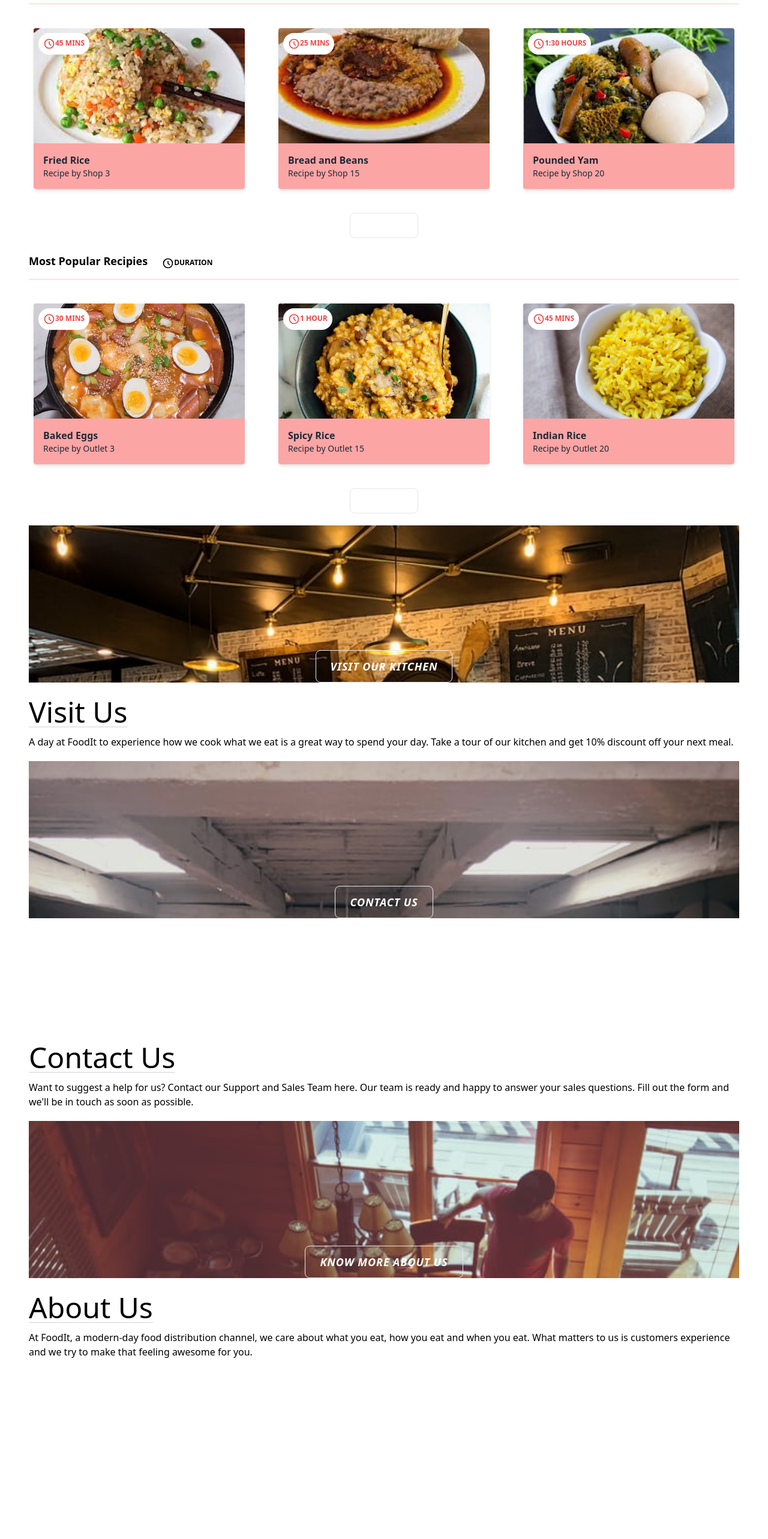
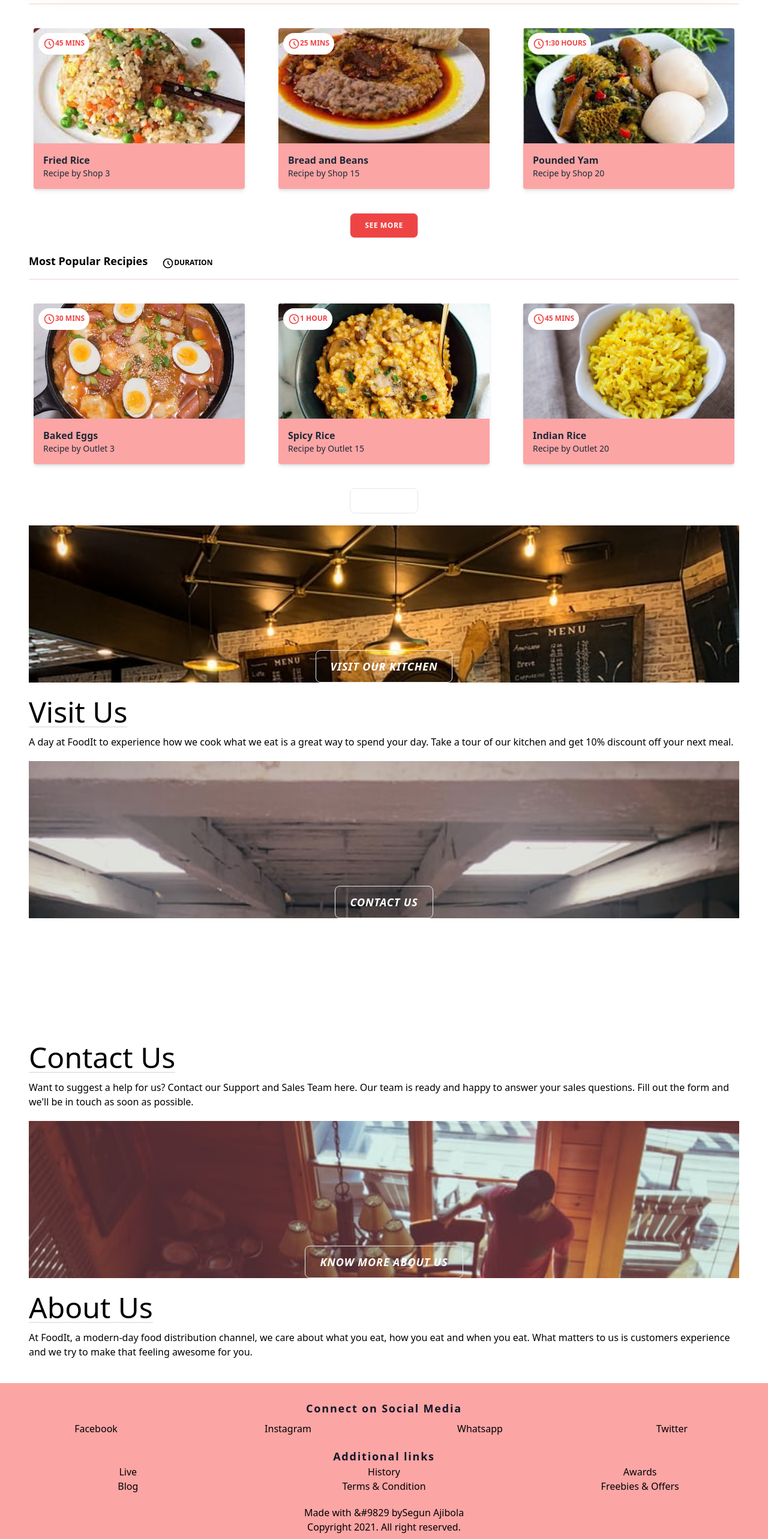
Before and after one commit to segunajibola/foodarena, a React (Create React App) app: page / in a window 1280 px wide. Shown: the part 742-3308 px from the top of the page at 60% size. Before the commit the page ends 3032 px from the top, so only its background shows below. Built offline with nearby package versions, Linux system fonts and the light colour scheme.

Commit message:
addFooter

```diff
--- a/src/App.js
+++ b/src/App.js
@@ -9,6 +9,7 @@ const App = () => {
     <>
       <Navbar />
       <Hero />
+      <Footer />
     </>
   );
 };
--- a/src/components/Hero.js
+++ b/src/components/Hero.js
@@ -269,8 +269,7 @@ function Hero() {
 
         <div className="flex justify-center">
           <div
-            className="rounded-lg py-3 px-6 uppercase text-xs font-bold cursor-pointer tracking-wider
-                bg-primary p-6 mt-8 text-white hover:shadow-inner hover:bg-white transform hover:scale-110 hover:text-primary border hover:border-primary transition ease-out duration-300"
+            className="rounded-lg py-3 px-6 uppercase text-xs font-bold cursor-pointer tracking-wider bg-red-500 p-6 mt-8 text-white hover:shadow-inner transform hover:scale-110 border transition ease-out duration-300"
           >
             See more
           </div>
--- a/src/components/Navbar.js
+++ b/src/components/Navbar.js
@@ -179,7 +179,7 @@ function Navbar() {
             >
               <path d="M3 12l2-2m0 0l7-7 7 7M5 10v10a1 1 0 001 1h3m10-11l2 2m-2-2v10a1 1 0 01-1 1h-3m-6 0a1 1 0 001-1v-4a1 1 0 011-1h2a1 1 0 011 1v4a1 1 0 001 1m-6 0h6"></path>
             </svg>
-            <span>Homjhbvhbe</span>
+            <span>Home</span>
           </a>
           <a
             href="#responsive-header"
```
